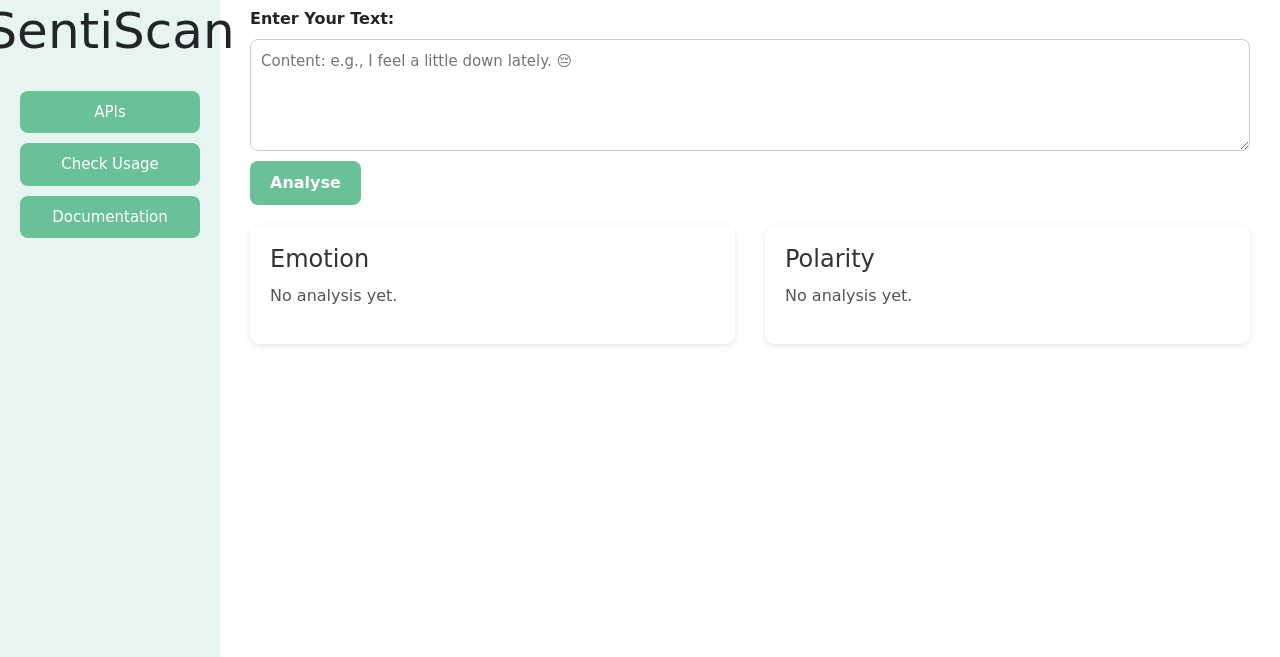
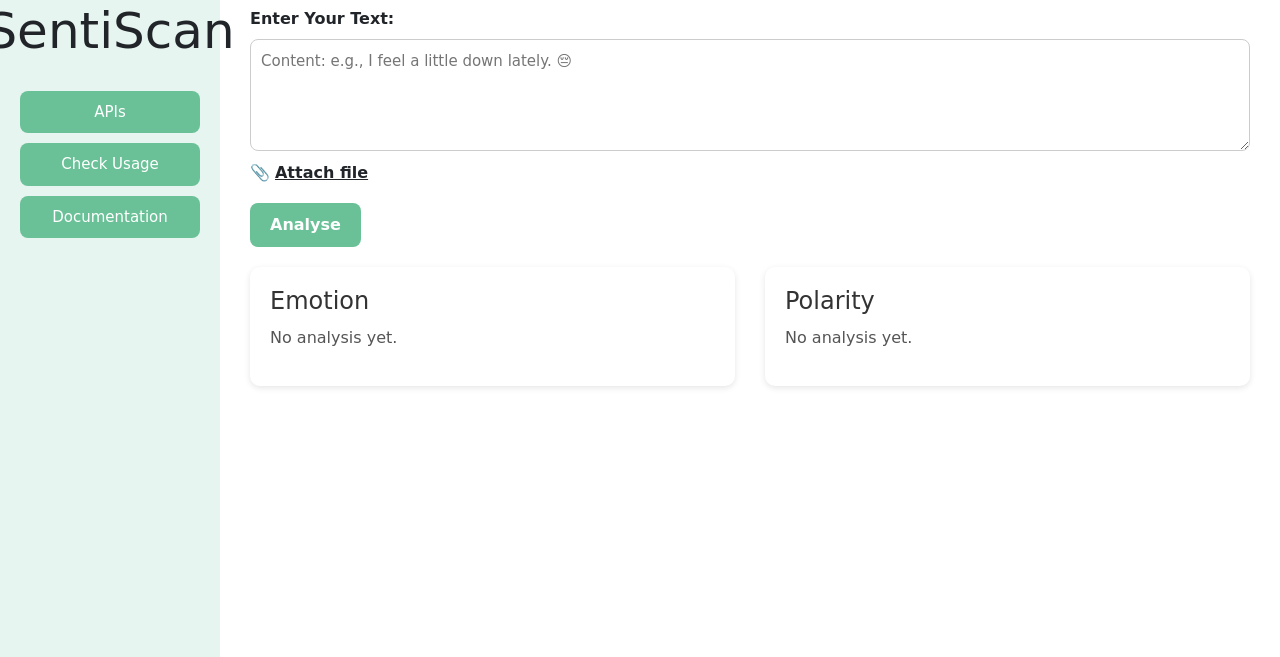
Before and after one commit to RoshRaj01/SentiScan, a Flask app: template templates/home.html in a window 1280 px wide. Shown: the part 143-800 px from the top of the page. Run offline with Flask 3, Linux system fonts and the light colour scheme; the template is opened without the code that fills it, so the values that code supplies are empty; some web fonts are replaced.

Commit message:
new features

```diff
--- a/static/css/home.css
+++ b/static/css/home.css
@@ -235,3 +235,20 @@ body {
   0% { transform: rotate(0deg); }
   100% { transform: rotate(360deg); }
 }
+
+#fileInfo {
+  display: inline-flex;
+  align-items: center;
+  gap: 6px;
+  margin-top: 6px;
+}
+
+#removeFileBtn {
+  background: none;
+  border: none;
+  color: #888;
+  font-size: 13px;
+  cursor: pointer;
+  padding: 0;
+  line-height: 1;
+}
--- a/static/js/home.js
+++ b/static/js/home.js
@@ -45,6 +45,46 @@ function verifyApiKey(showAlert = true) {
 	});
 }
 
+let uploadedFile = null;
+let currentModel = null;
+
+function handleFileAttach() {
+	const input = document.getElementById('fileInput');
+	const file = input.files[0];
+	const key = sessionStorage.getItem('apiKey');
+
+	if (!file || !key) return;
+
+	currentModel = key.split("-")[1];
+	const allowed = {
+		r1: ['txt'],
+		r2: ['txt', 'pdf'],
+		r3: ['txt', 'pdf', 'docx']
+	};
+
+	const ext = file.name.split('.').pop().toLowerCase();
+	if (!allowed[currentModel]?.includes(ext)) {
+		alert(`❌ ${currentModel.toUpperCase()} model does not support .${ext} files`);
+		input.value = "";
+		uploadedFile = null;
+		document.getElementById('fileNameDisplay').innerText = "";
+		document.getElementById('removeFileBtn').style.display = 'none';
+		return;
+	}
+
+	uploadedFile = file;
+	document.getElementById('fileNameDisplay').innerText = file.name;
+	document.getElementById('removeFileBtn').style.display = 'inline';
+}
+
+function removeUploadedFile() {
+	document.getElementById('fileInput').value = '';
+	uploadedFile = null;
+	document.getElementById('fileNameDisplay').innerText = '';
+	document.getElementById('removeFileBtn').style.display = 'none';
+}
+
+
 function analyzeText() {
 	if (!isApiKeyVerified) {
 		alert("❌ Please verify your API key first!");
@@ -59,13 +99,16 @@ function analyzeText() {
 	analyzeBtn.disabled = true;
 	spinner.style.display = "inline-block";
 
+	const formData = new FormData();
+	formData.append("text", inputText);
+	formData.append("api_key", apiKey);
+	if (uploadedFile) {
+		formData.append("file", uploadedFile);
+	}
+
 	fetch('/analyze', {
 		method: 'POST',
-		headers: { 'Content-Type': 'application/json' },
-		body: JSON.stringify({
-			text: inputText,
-			api_key: apiKey
-		})
+		body: formData
 	})
 		.then(response => {
 			if (response.status === 403) {
--- a/templates/home.html
+++ b/templates/home.html
@@ -46,6 +46,23 @@
 			<div class="analyzed-text-box">
 				<label for="userInput">Enter Your Text:</label>
 				<textarea id="userInput" rows="4" placeholder="Content: e.g., I feel a little down lately. 😔"></textarea>
+				<div style="display: flex; align-items: center; margin-top: 10px;">
+				  <label for="fileInput" style="cursor: pointer; display: flex; align-items: center;">
+					📎 <span style="font-weight: bold; text-decoration: underline; margin-left: 5px;">Attach file</span>
+				  </label>
+
+				  <input type="file" id="fileInput" style="display: none;" onchange="handleFileAttach()">
+
+				  <div id="fileInfo" style="display: flex; align-items: center; margin-left: 10px;">
+					<span id="fileNameDisplay" style="font-size: 13px; color: #333;"></span>
+					<button id="removeFileBtn"
+					  onclick="removeUploadedFile()"
+					  style="display: none; background: none; border: none; color: #ff4d6d; font-size: 13px; cursor: pointer; padding-left: 5px;">
+					  ✘
+					</button>
+				  </div>
+				</div>
+
 				<div style="display: flex; align-items: center; gap: 10px;">
 				  <button id="analyzeBtn" onclick="analyzeText()" disabled>Analyse</button>
 				  <div id="loadingSpinner" class="spinner" style="display: none;"></div>
```
Also changed, not shown: app1.py (+12 -8 lines), media/Group_Chat-Work.txt (renamed from static/images/Group_Chat-Work.txt). Lines whose indentation alone changed are shown as unchanged.
